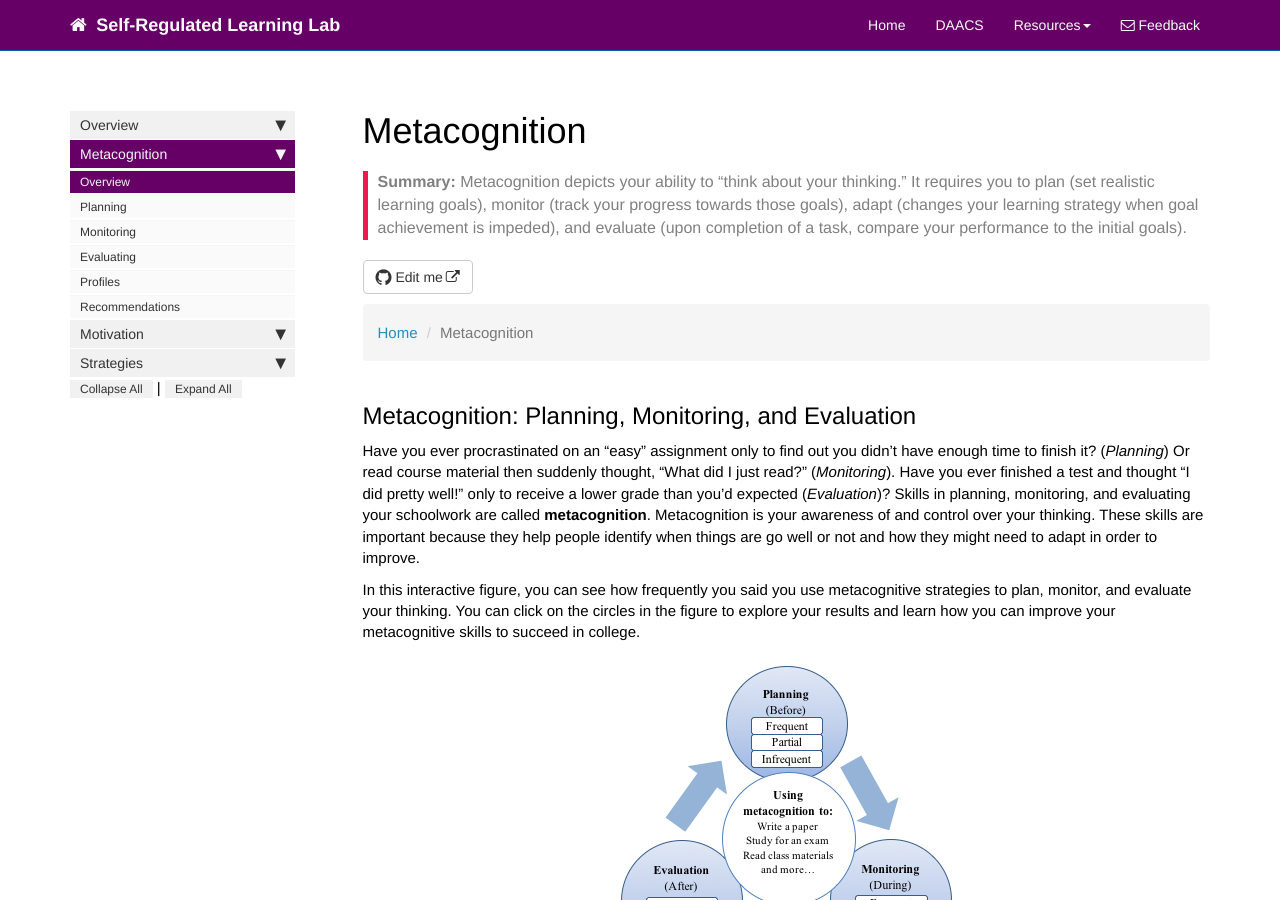
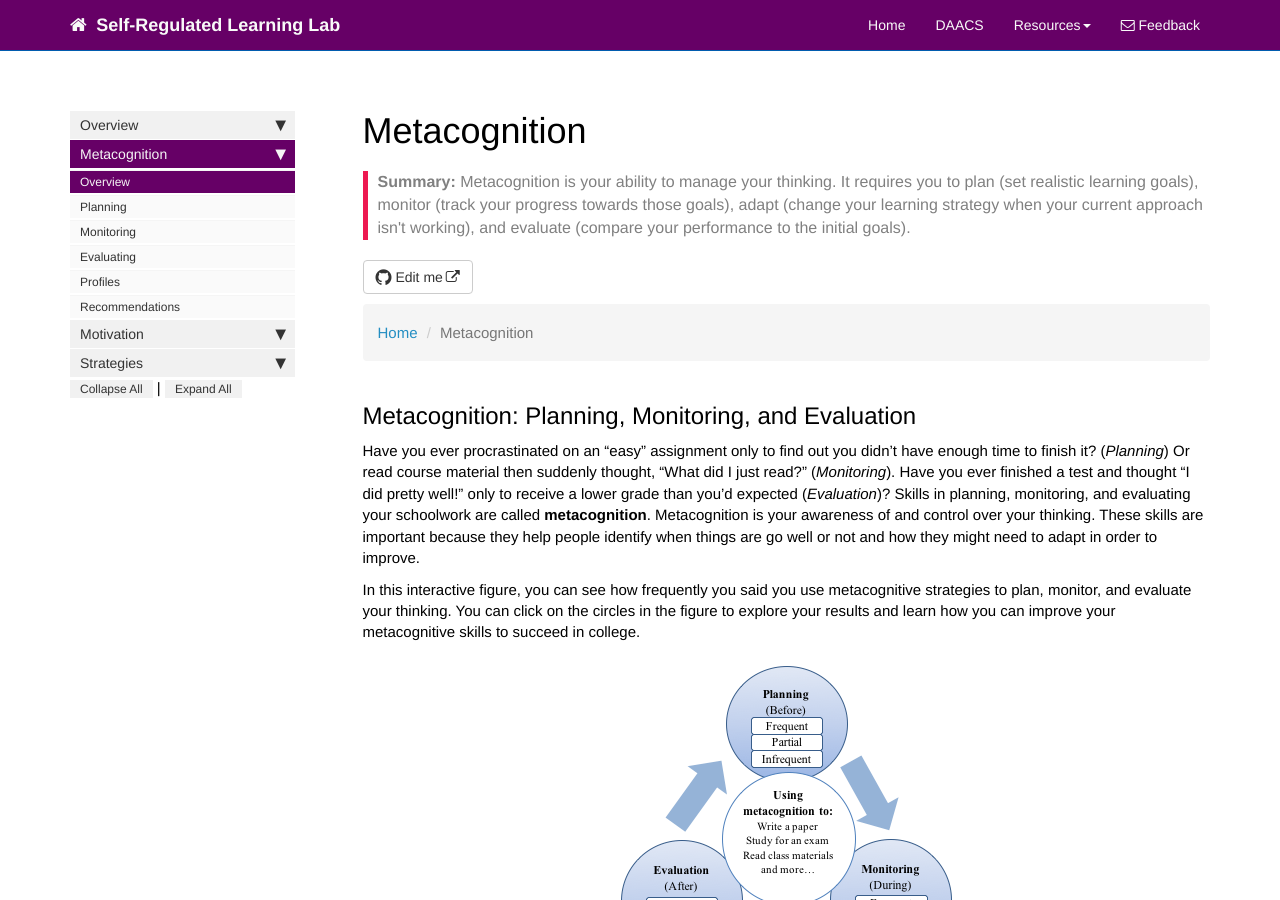
Before and after one commit to handrade11/SRL, a Jekyll site: the page built from docs/pages/metacognition/metacognition_overview.md, in a window 1280 px wide and 900 px high. Built offline with Jekyll 4.4.1, drawn with Linux system fonts in a browser that asks for light colours; nearby versions of some CDN libraries; comment, search, counter and statistics services are not loaded.

Commit message:
Update metacognition_overview.md

```diff
--- a/docs/pages/metacognition/metacognition_overview.md
+++ b/docs/pages/metacognition/metacognition_overview.md
@@ -2,7 +2,7 @@
 title: Metacognition
 tags:
 keywords:
-summary: "Metacognition depicts your ability to “think about your thinking.” It requires you to plan (set realistic learning goals), monitor (track your progress towards those goals), adapt (changes your learning strategy when goal achievement is impeded), and evaluate (upon completion of a task, compare your performance to the initial goals)."
+summary: "Metacognition is your ability to manage your thinking. It requires you to plan (set realistic learning goals), monitor (track your progress towards those goals), adapt (change your learning strategy when your current approach isn't working), and evaluate (compare your performance to the initial goals)."
 sidebar: mydoc_sidebar
 permalink: metacognition_overview.html
 folder: metacognition
```
